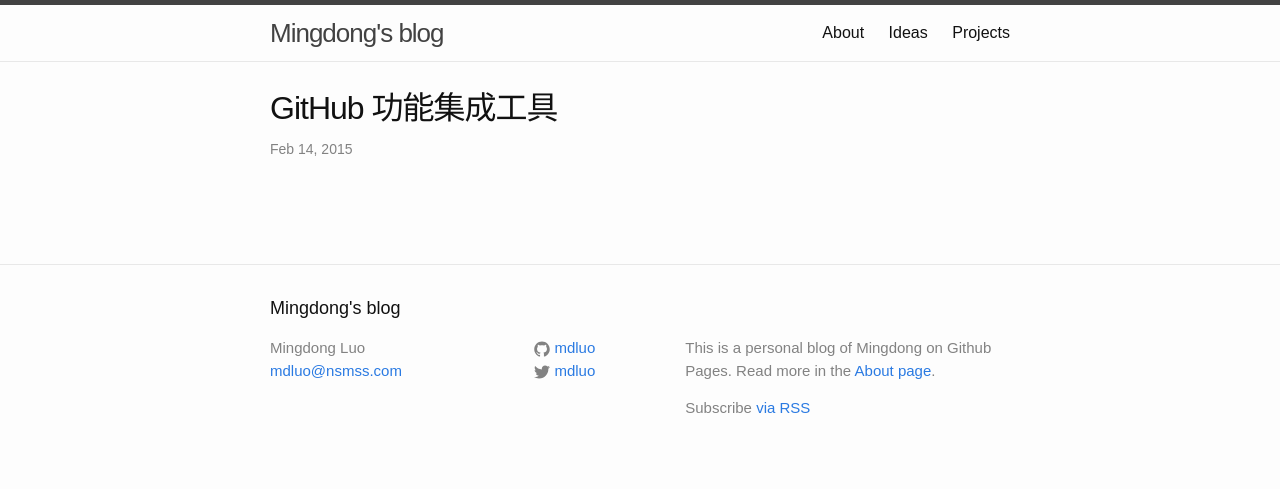
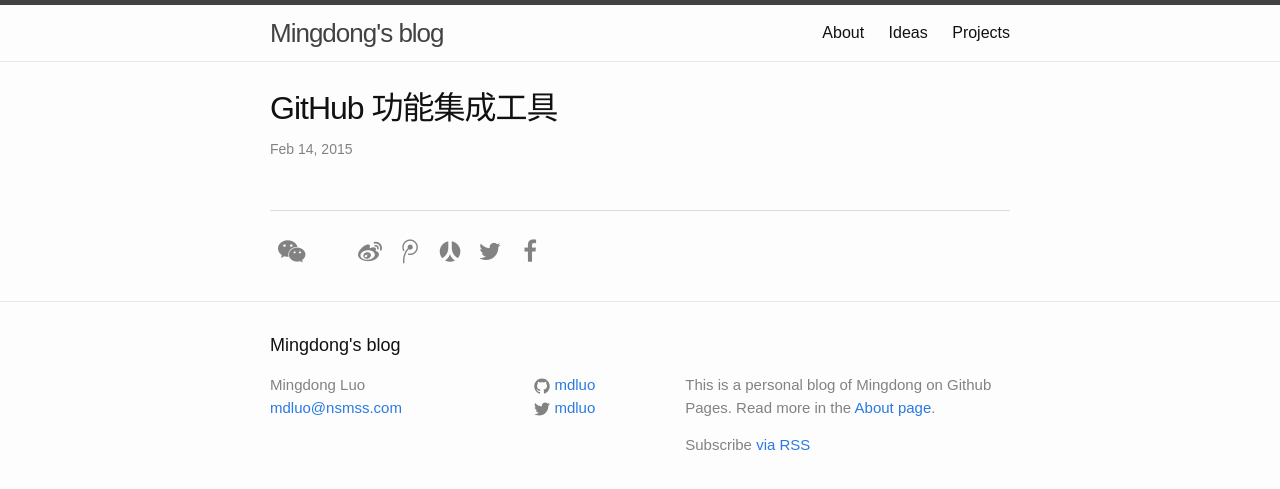
Before and after one commit to itfen/md, a Jekyll site: the page built from _posts/2015-02-14-useful-github-integrations.md, in a window 1280 px wide. Shown: the top 489 px of the page. Built offline with Jekyll 4.4.1, drawn with Linux system fonts in a browser that asks for light colours; nearby versions of some CDN libraries; comment, search, counter and statistics services are not loaded.

Commit message:
Update share code icon

```diff
--- a/_layouts/post.html
+++ b/_layouts/post.html
@@ -13,9 +13,32 @@
         {{ content }}
     </article>
 
+    <footer class="post-footer">
       {% if page.share %}
-    <div class="bdsharebuttonbox"><a href="#" class="bds_more" data-cmd="more"></a><a href="#" class="bds_weixin" data-cmd="weixin" title="Share on Wechat"></a><a href="#" class="bds_qzone" data-cmd="qzone" title="Share on QZone"></a><a href="#" class="bds_tsina" data-cmd="tsina" title="Share on Weibo"></a><a href="#" class="bds_tqq" data-cmd="tqq" title="Share on t.qq"></a><a href="#" class="bds_renren" data-cmd="renren" title="Share on Renren"></a><a href="#" class="bds_twi" data-cmd="twi" title="Share on Twitter"></a><a href="#" class="bds_fbook" data-cmd="fbook" title="Share on Facebook"></a></div>
-    <br> <script>window._bd_share_config={"common":{"bdSnsKey":{},"bdText":"","bdMini":"2","bdMiniList":false,"bdPic":"","bdStyle":"2","bdSize":"24"},"share":{},"image":{"viewList":["weixin","qzone","tsina","tqq","renren","twi","fbook"],"viewText":"Share on: ","viewSize":"16"}};with(document)0[(getElementsByTagName('head')[0]||body).appendChild(createElement('script')).src='http://bdimg.share.baidu.com/static/api/js/share.js?v=89860593.js?cdnversion='+~(-new Date()/36e5)];</script>
+      <div class="bdsharebuttonbox">
+        <a href="#" class="fa fa-weixin" data-cmd="weixin" title="Share on Wechat"></a>
+        <a href="#" class="fa fa-qzone" data-cmd="qzone" title="Share on QZone"></a>
+        <a href="#" class="fa fa-weibo" data-cmd="tsina" title="Share on Weibo"></a>
+        <a href="#" class="fa fa-tencent-weibo" data-cmd="tqq" title="Share on t.qq"></a>
+        <a href="#" class="fa fa-renren" data-cmd="renren" title="Share on Renren"></a>
+        <a href="#" class="fa fa-twitter" data-cmd="twi" title="Share on Twitter"></a>
+        <a href="#" class="fa fa-facebook" data-cmd="fbook" title="Share on Facebook"></a>
+      </div>
+      <script>
+      window._bd_share_config = {
+        "common": {
+            "bdStyle": "3",
+            "bdSize": "32"
+        },
+        "share": {},
+        "image": {
+            "viewList": ["weixin", "qzone", "tsina", "tqq", "renren", "twi", "fbook"],
+            "viewText": "Share on: ",
+            "viewSize": "16"
+        }
+      };
+      with(document) 0[(getElementsByTagName('head')[0] || body).appendChild(createElement('script')).src = 'http://bdimg.share.baidu.com/static/api/js/share.js?v=89860593.js?cdnversion=' + ~ ( - new Date() / 36e5)];
+      </script>
       {% endif %}
 
       {% if page.comments %}
@@ -37,4 +60,6 @@
       </script>
       {% endif %}
 
+    </footer>
+
 </div>
--- a/_sass/_layout.scss
+++ b/_sass/_layout.scss
@@ -234,3 +234,77 @@
         }
     }
 }
+
+.post-footer {
+    border-top: 1px solid #dbdbdb;
+    padding-top: 10px;
+}
+
+.bdsharebuttonbox {
+    margin-top: 10px;
+    margin-bottom: 20px;
+
+    > a {
+      color: #828282;
+      text-decoration: none;
+      text-align: center;
+      float: left;
+      display: block;
+      position: relative;
+      width: 40px;
+      height: 40px;
+    }
+
+    > a:hover {
+      color: #fff
+    }
+
+    > a:before {
+      font-size: 24px;
+      text-align: center;
+      -webkit-font-smoothing: antialiased;
+          -moz-osx-font-smoothing: grayscale;
+      width: 24px;
+      height: 24px;
+      position: absolute;
+      top: 50%;
+      left: 50%;
+      margin-top: -12px;
+      margin-left: -12px;
+    }
+
+    > .fa-weixin:hover {
+      background: #49ae0f;
+      text-shadow: 0 1px #3a8b0c;
+    }
+
+    > .fa-qzone:hover {
+      background: #f3b248;
+      text-shadow: 0 1px #c28e3a;
+    }
+
+    > .fa-weibo:hover {
+      background: #eb182c;
+      text-shadow: 0 1px #bc1323
+    }
+
+    > .fa-tencent-weibo:hover {
+      background: #1e8bba;
+      text-shadow: 0 1px #186f95
+    }
+
+    > .fa-renren:hover {
+      background: #0a5d9f;
+      text-shadow: 0 1px #084a7f
+    }
+
+    > .fa-twitter:hover {
+      background: #33aade;
+      text-shadow: 0 1px #2988b2
+    }
+
+    > .fa-facebook:hover {
+      background: #3a5795;
+      text-shadow: 0 1px #2e4677
+    }
+}
```
Lines whose indentation alone changed are shown as unchanged.
